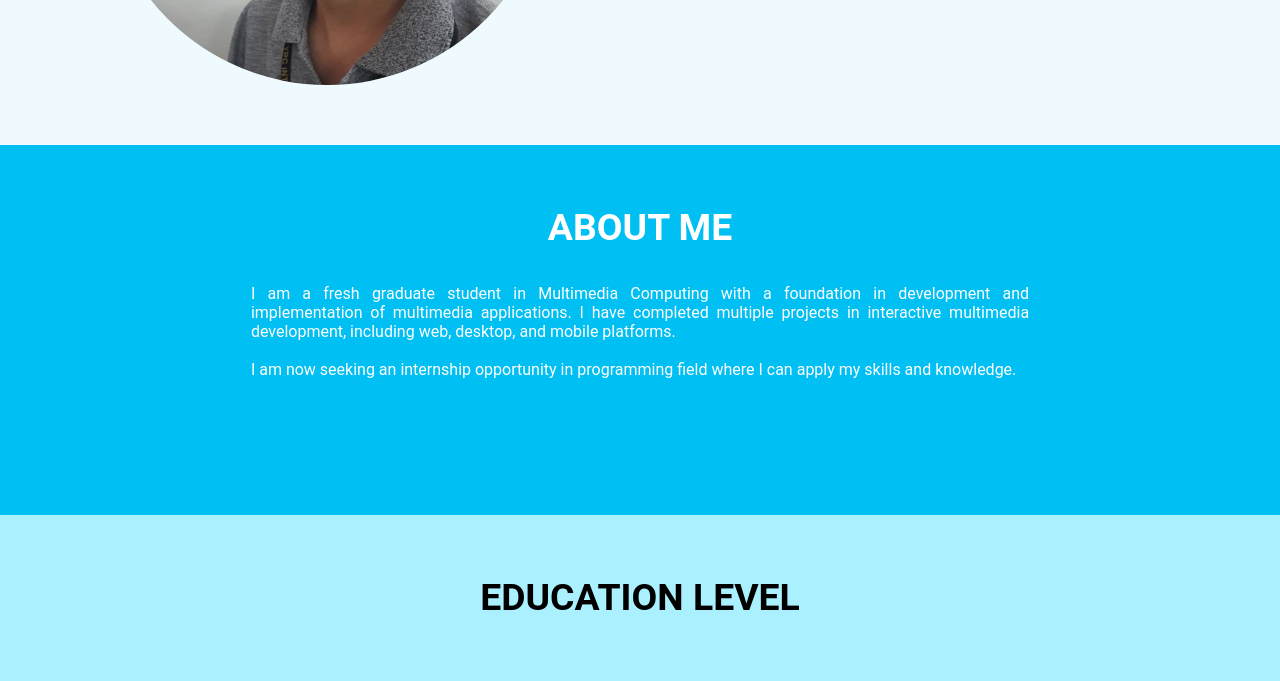
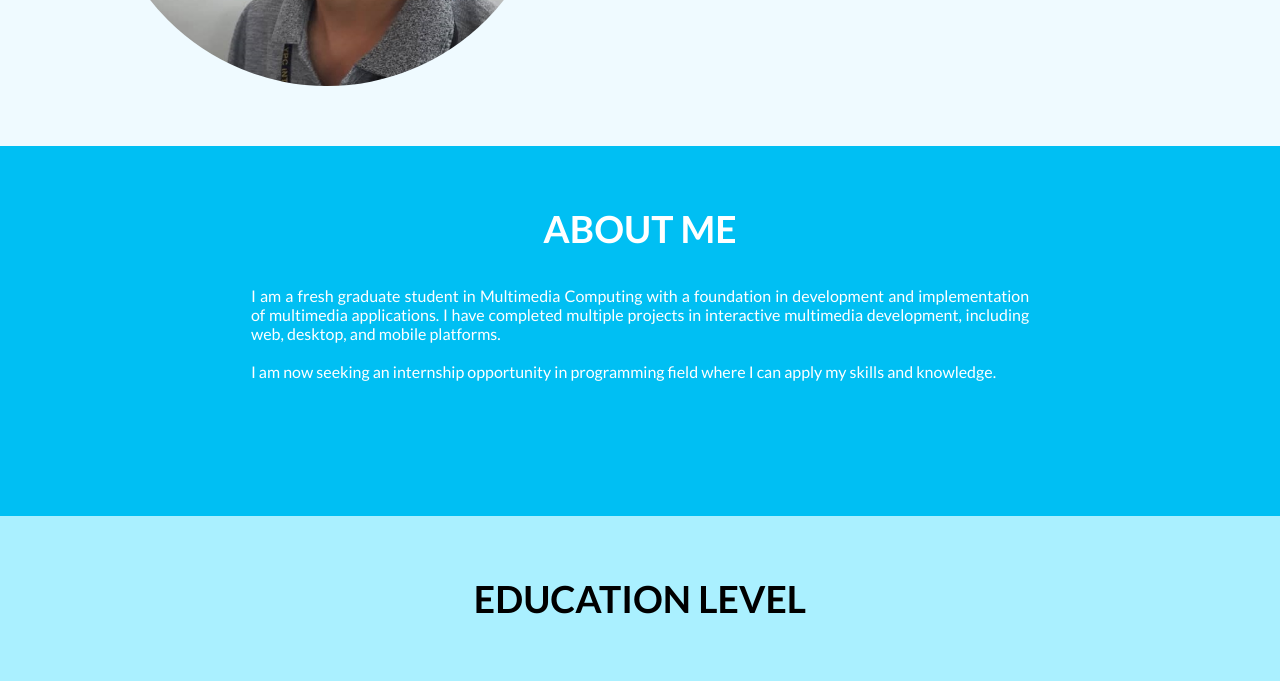
Before and after one commit to CheokYongSheng/CheokYongSheng.github.io, a plain HTML site: page index.html in a window 1280 px wide. Shown: the part 510-1191 px from the top of the page. Drawn offline with Linux system fonts and the light colour scheme.

Commit message:
Update style.css

```diff
--- a/style.css
+++ b/style.css
@@ -1,3 +1,5 @@
+@import url('https://fonts.googleapis.com/css2?family=Lato:wght@400;700&display=swap');
+
 * {
     margin: 0;
     padding: 0;
@@ -5,7 +7,7 @@
 
 body {
     background: #EFFAFF;
-    font-family: Roboto, Lato, sans-serif;
+    font-family: Lato, sans-serif;
     font-size: 12pt;
 }
 
```
